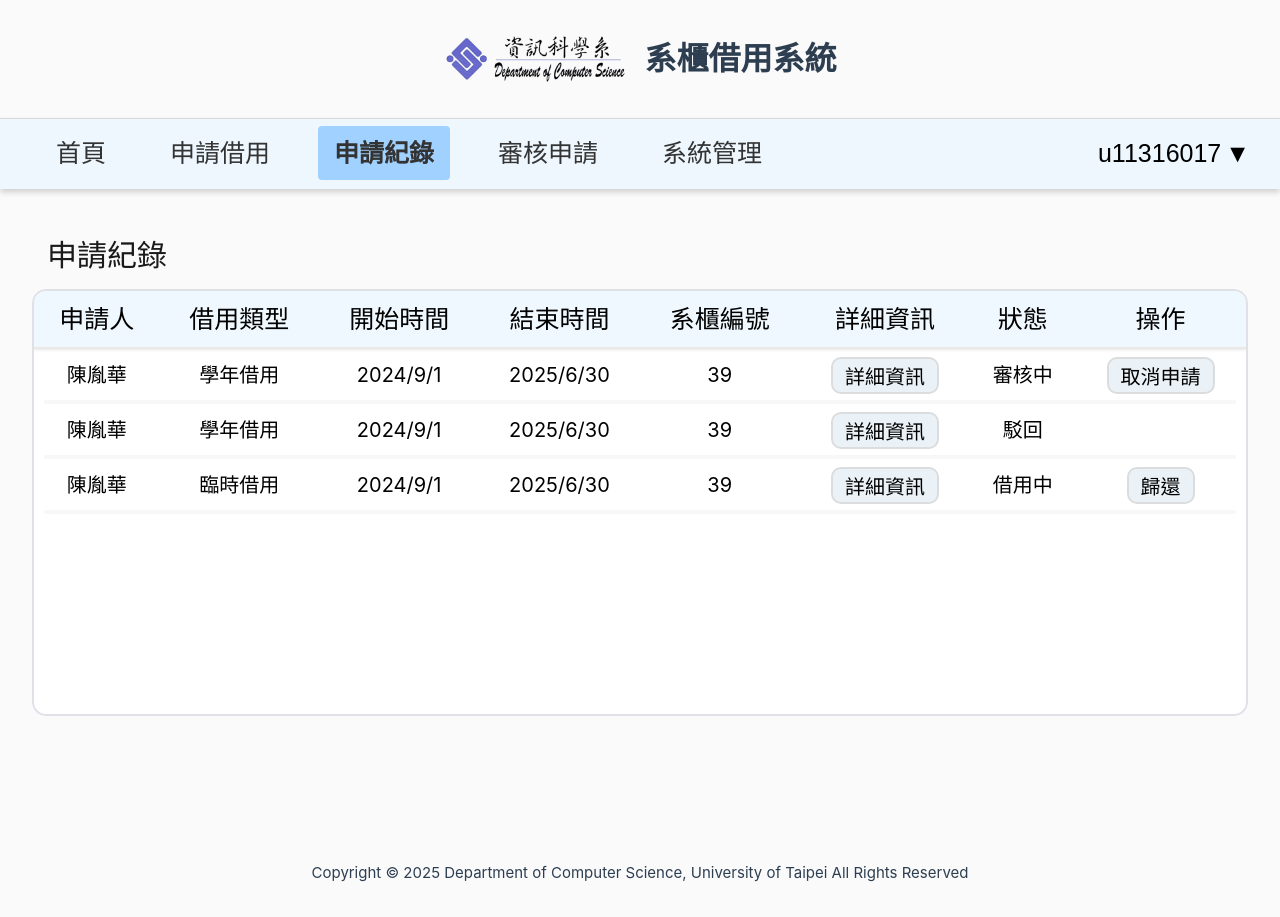
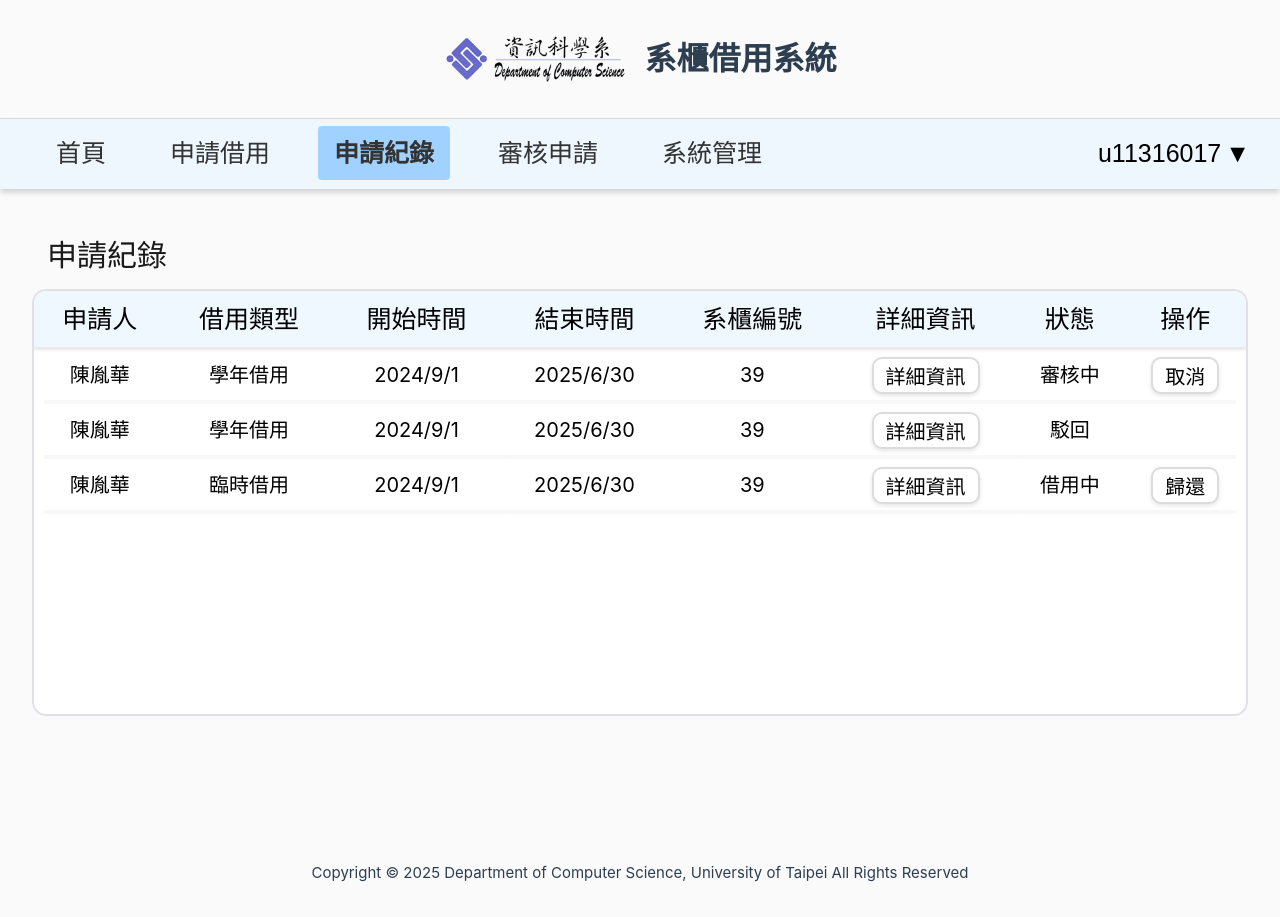
Before and after one commit to UTCS-G505/Locker-borrow-system-Frontend, a Vue app: page /record in a window 1280 px wide. Built offline with nearby package versions, Linux system fonts and the light colour scheme.

Commit message:
fix: 修正排版問題、按鈕內容及顏色

```diff
--- a/src/components/RecordTable.vue
+++ b/src/components/RecordTable.vue
@@ -43,9 +43,9 @@ function toggleReturn(id){
                         </td>
                         <td>{{item.state}}</td>
                         <td>
-                            <button v-if="item.state === '審核中' " @click="cancel(item.id)"  class="operateButton">取消申請</button>
+                            <button v-if="item.state === '審核中' " @click="cancel(item.id)"  class="operateButton">取消</button>
                             <button v-else-if="item.state === '借用中' || item.state === '歸還中' " @click="toggleReturn(item.id)" class="operateButton">
-                                {{item.state === '借用中'?'歸還':'取消歸還'}}
+                                {{item.state === '借用中'?'歸還':'取消'}}
                             </button>
                         </td>
                     </tr>
@@ -60,28 +60,24 @@ function toggleReturn(id){
 </template>
 
 <style scoped>
-
 /*
     table那邊外層包了兩個<div>，我有嘗試過包一層會沒效果，包兩層才有，
     然後CSS設定在第二層，這部分我有先跟Allen說過，那邊有點玄(?)，歡迎電神們的討論~~
 */
-
 .scrollWrapper{
     overflow-x: auto; /* 出現橫向滾動條 */
     width: 100%; /* 確保包覆容器不會收縮 */
 }
-
 .insideTable{
     position: relative;
     border-radius: 14px;
-    overflow: hidden; /* 跟 border-radius 做搭配，讓內容不要超出圓角邊框 */
+    overflow-y: hidden; /* 跟 border-radius 做搭配，讓內容不要超出圓角邊框 */
     margin: 10px auto;
     max-width: 100%; /* 保護不要暴衝超出容器 */
     min-width: 480px; /* 不要自動變窄 (表格至少需要這麼寬) */
     width: 100%;
     z-index: 0;
 }
-
 table{
     border-collapse: collapse; /* 讓格線合併 (不然會只有資料下方有灰線，一段一段的感覺) */
     border-radius: 14px;
@@ -92,22 +88,18 @@ table{
     width: 100%;
     background-color: white;
 }
-
 .head{
     background-color: aliceblue;
     box-shadow: 0 1px 3px rgba(0, 0, 0, 0.1); /* 製作下方陰影處 */
 }
-
 .head th{
     border-bottom:2px solid #ECE8E8;
 }
-
 #data{
     font-size: 25px;
     color: black;
     border-spacing: 0px;
 }
-
 tr td{
     position: relative;  /* 讓偽元素定位參考 */
     text-align: center; /* 字體置中 */
@@ -115,11 +107,9 @@ tr td{
     font-size: 20px;
     color: black;
 }
-
 tbody tr {
     height: 45px;
 }
-
 tbody tr {
   background-image: linear-gradient(
     to right, /* 從左到右畫背景 */
@@ -134,58 +124,47 @@ tbody tr {
   background-position: bottom; /* 將背景線貼在每列的下方 */
   background-size: 100% 4px; /* 100% 的意思為寬度是整列(含前後透明區域) */
 }
-
 tbody tr:last-child {
   background-image: none; /* 如果沒有這行，會讓下面再出現一條線 */
 }
-
 td,th{
     border: none; /* 不要有預設的格線 */
     padding: 8px;
+    white-space: nowrap; /* 不允許自動換行 */
 }
-
 .operateButton{
     border: 2px solid #dbdcdd;
-    background-color: rgb(235, 242, 247);
+    background-color: white;
+    box-shadow: 0 2px 4px rgba(0, 0, 0, 0.1);
     border-radius: 10px;
     padding: 2px 12px;
     cursor: pointer;
     font-size: 20px;
 }
-
 .operateButton:hover{
     background-color: #dbdcdd; /* 滑鼠放上去時會變灰色 */
 }
-
 .emptyRow td {
   height: 200px; /* 製作下方空白處 */
   border: none;
   background: transparent;
 }
-
 /* 手機版 */
 @media (max-width: 640px) {
-
 tr td{
     font-size: 15px;
 }
-
 th{
     font-size: 17px;
 }
-
 .operateButton{
     font-size: 14px;
 }
-
 .mobileHide{
     display: none; /* 手機版沒有顯示開始時間、結束時間、系櫃編號，因此使用此程式碼讓它隱藏 */
 }
-
 tbody tr {
   height: 30px;
 }
-
 }
-
 </style>
```
